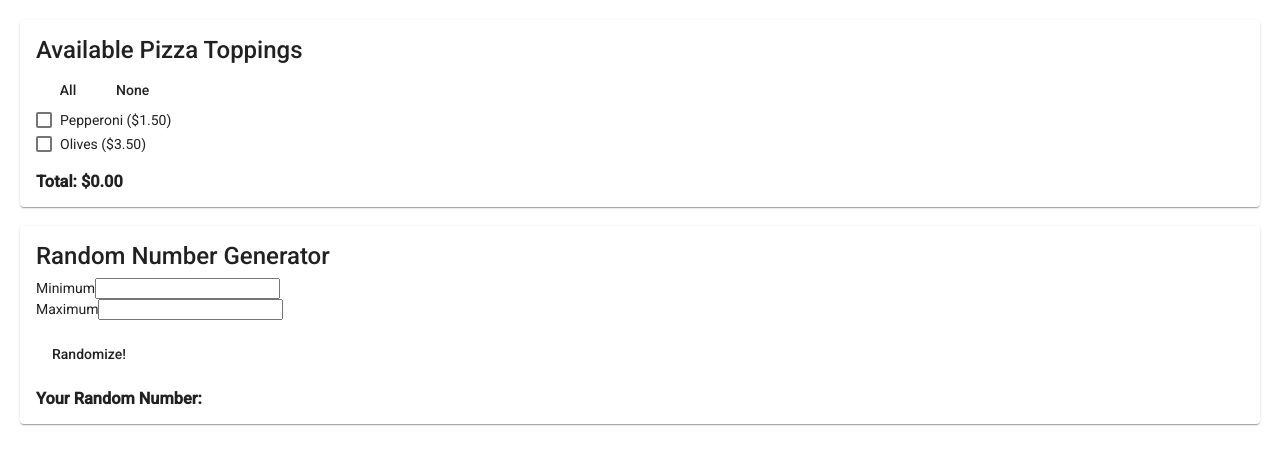
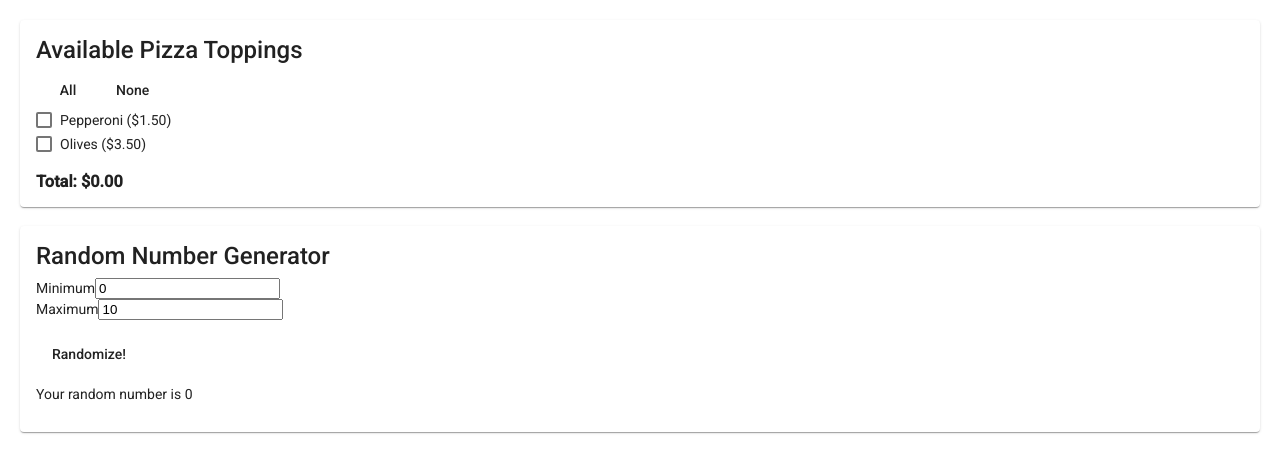
Before and after one commit to 2019-fall-jsf-th/components, an Angular app: page / in a window 1280 px wide. Shown: the top 472 px of the page. Built offline with nearby package versions, Linux system fonts and the light colour scheme.

Commit message:
iput setup, randomize button working
Still need to do correct outoput

```diff
--- a/src/app/caheilman-random-number/caheilman-random-number.component.html
+++ b/src/app/caheilman-random-number/caheilman-random-number.component.html
@@ -59,20 +59,13 @@
           <br/> -->
         <button
             mat-button
-            (click)='randomNumber()'
+            (click)='randomize()'
         >
             Randomize!
         </button>
 
-        <div
-            *ngFor='let pt of availablePizzaToppings'
-        >
-            <mat-checkbox
-                [(ngModel)]="pt.checked"
-            >
-                {{ pt.name }} ({{ pt.price | currency }})
-            </mat-checkbox>
+        <div>
+            <p>Your random number is {{ this.randomNumber }}</p>
         </div>
-        <h3>Your Random Number: {{ total | currency }}</h3>
     </mat-card-content>
 </mat-card>
--- a/src/app/caheilman-random-number/caheilman-random-number.component.ts
+++ b/src/app/caheilman-random-number/caheilman-random-number.component.ts
@@ -7,18 +7,24 @@ import { Component, OnInit } from '@angular/core';
 })
 export class CaheilmanRandomNumberComponent implements OnInit {
 
-  constructor() { }
-
   ngOnInit() {
+    this.randomNumber = 0;
   }
 
-  randomNumber() {
+  randomMin=0
+  randomMax=10
+  randomNumber=0
+
+  randomize() {
     // console.log("this works")
+    if ( this.randomMin > this.randomMax) {
+      var errorNumber = "Minimum is greater than Maximum. Please try again."
+    } else {
+     var randomNumber = Math.floor((Math.random() * this.randomMax) + this.randomMin);
+      console.log(randomNumber);
+      return this.randomNumber
+    }
 
-    var x = Math.floor((Math.random() * 10) + 1);
-    console.log(x);
   }
 
-
-
 }
```
